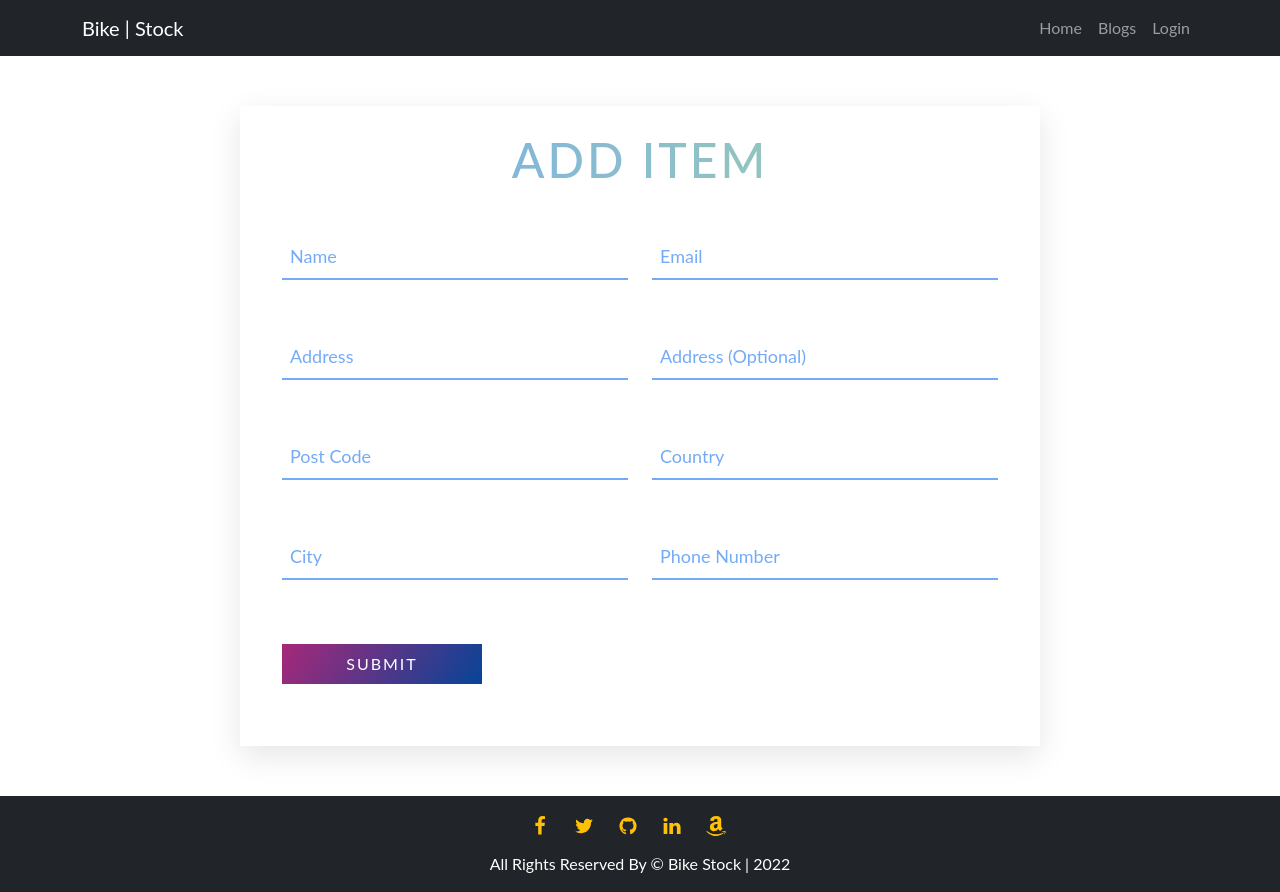
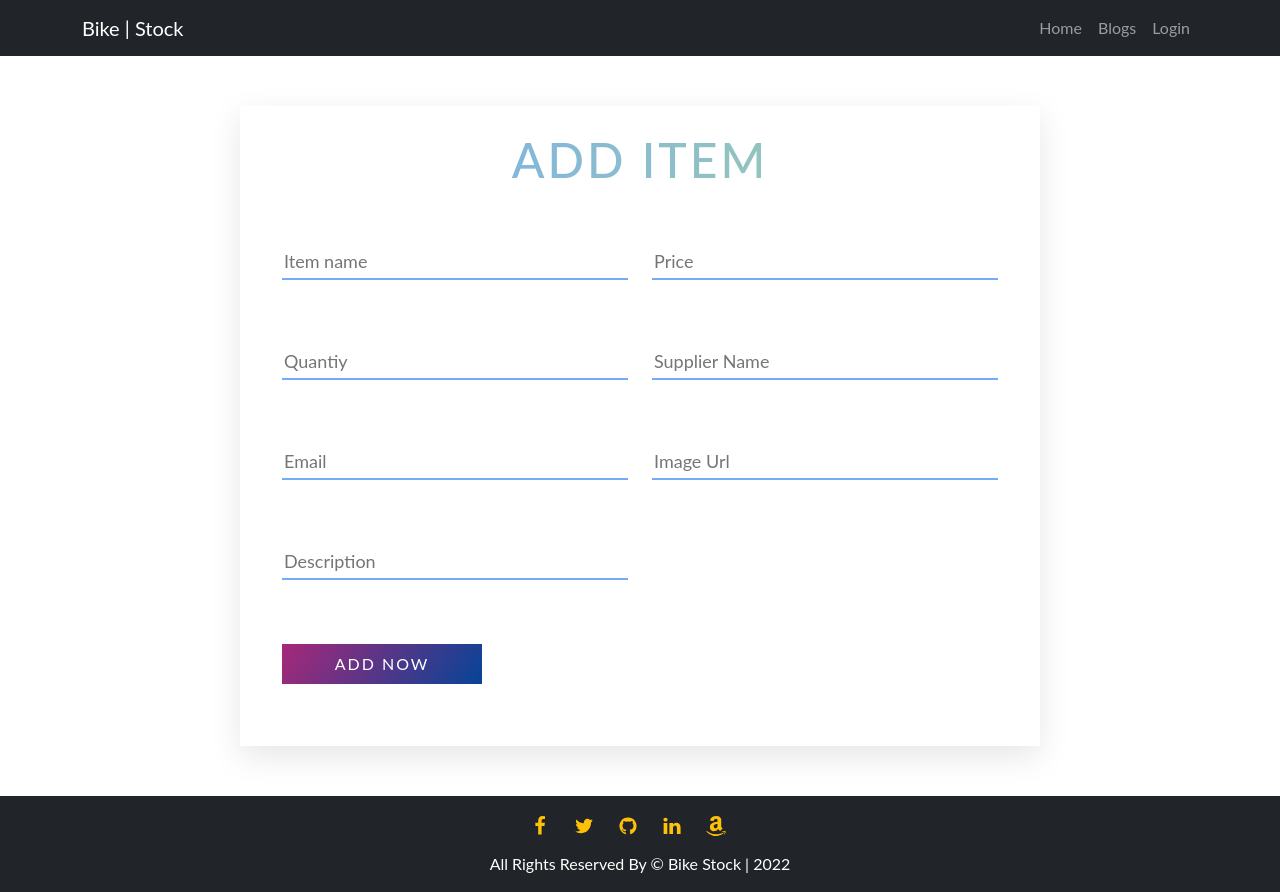
Before and after one commit to shoumikahmed/bike-stock-interactive-website, a React (Create React App) app: page /additem in a window 1280 px wide. Built offline with nearby package versions, Linux system fonts and the light colour scheme; no server answers.

Commit message:
input field has been added to add item

```diff
--- a/src/Pages/Home/AddItem/AddItem.js
+++ b/src/Pages/Home/AddItem/AddItem.js
@@ -8,39 +8,35 @@ const AddItem = () => {
             <div className='container'>
                 <div className="additem-form row">
                     <div className="form-field col-lg-6">
-                        <input type="text" className='input-text' name="" id="name" />
-                        <label htmlFor="name" className='label'>Name</label>
+                        <input type="text" className='input-text' name="" id="name" placeholder='Item name' />
+                        <label htmlFor="name" className='label'></label>
                     </div>
                     <div className="form-field col-lg-6">
-                        <input type="email" className='input-text' name="" id="email" />
-                        <label htmlFor="email" className='label'>Email</label>
+                        <input type="number" className='input-text' name="" id="price" placeholder='Price' />
+                        <label htmlFor="price" className='label'></label>
                     </div>
                     <div className="form-field col-lg-6">
-                        <input type="text" className='input-text' name="" id="address1" />
-                        <label htmlFor="address1" className='label'>Address</label>
+                        <input type="number" className='input-text' name="" id="quantity" placeholder='Quantiy' />
+                        <label htmlFor="quantity" className='label'></label>
                     </div>
                     <div className="form-field col-lg-6">
-                        <input type="text" className='input-text' name="" id="address2" />
-                        <label htmlFor="address2" className='label'>Address (optional)</label>
+                        <input type="text" className='input-text' name="" id="supplier name" placeholder='Supplier Name' />
+                        <label htmlFor="supplier name" className='label'></label>
                     </div>
                     <div className="form-field col-lg-6">
-                        <input type="number" className='input-text' name="" id="code" />
-                        <label htmlFor="code" className='label'>Post Code</label>
+                        <input type="email" className='input-text' name="" id="email" placeholder='Email' />
+                        <label htmlFor="email" className='label'></label>
                     </div>
                     <div className="form-field col-lg-6">
-                        <input type="text" className='input-text' name="" id="country" />
-                        <label htmlFor="country" className='label'>Country</label>
+                        <input type="text" className='input-text' name="" id="image url" placeholder='Image Url' />
+                        <label htmlFor="image url" className='label'></label>
                     </div>
                     <div className="form-field col-lg-6">
-                        <input type="text" className='input-text' name="" id="city" />
-                        <label htmlFor="city" className='label'>City</label>
-                    </div>
-                    <div className="form-field col-lg-6">
-                        <input type="number" className='input-text' name="" id="phone" />
-                        <label htmlFor="phone" className='label'>Phone Number</label>
+                        <input type="text" className='input-text' name="" id="description" placeholder='Description' />
+                        <label htmlFor="description" className='label'></label>
                     </div>
                     <div className="form-field col-lg-12">
-                        <input type="submit" className='submit-btn' value="submit" />
+                        <input type="submit" className='submit-btn' value="ADD NOW" />
                     </div>
                 </div>
             </div>
```
Also changed, not shown: src/Pages/Home/AboutUs/AboutUs.css (added), src/Pages/Home/AboutUs/AboutUs.js (added).
